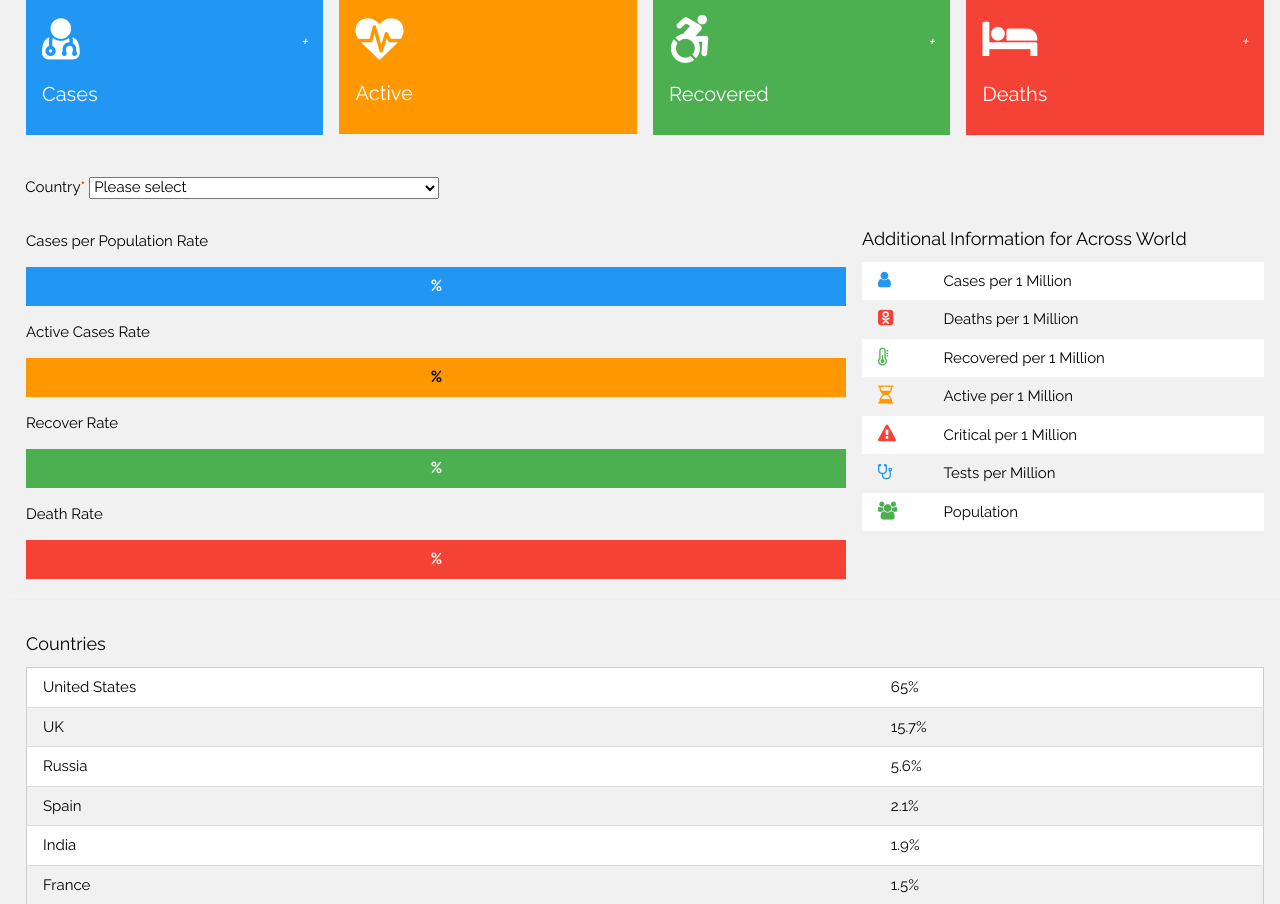
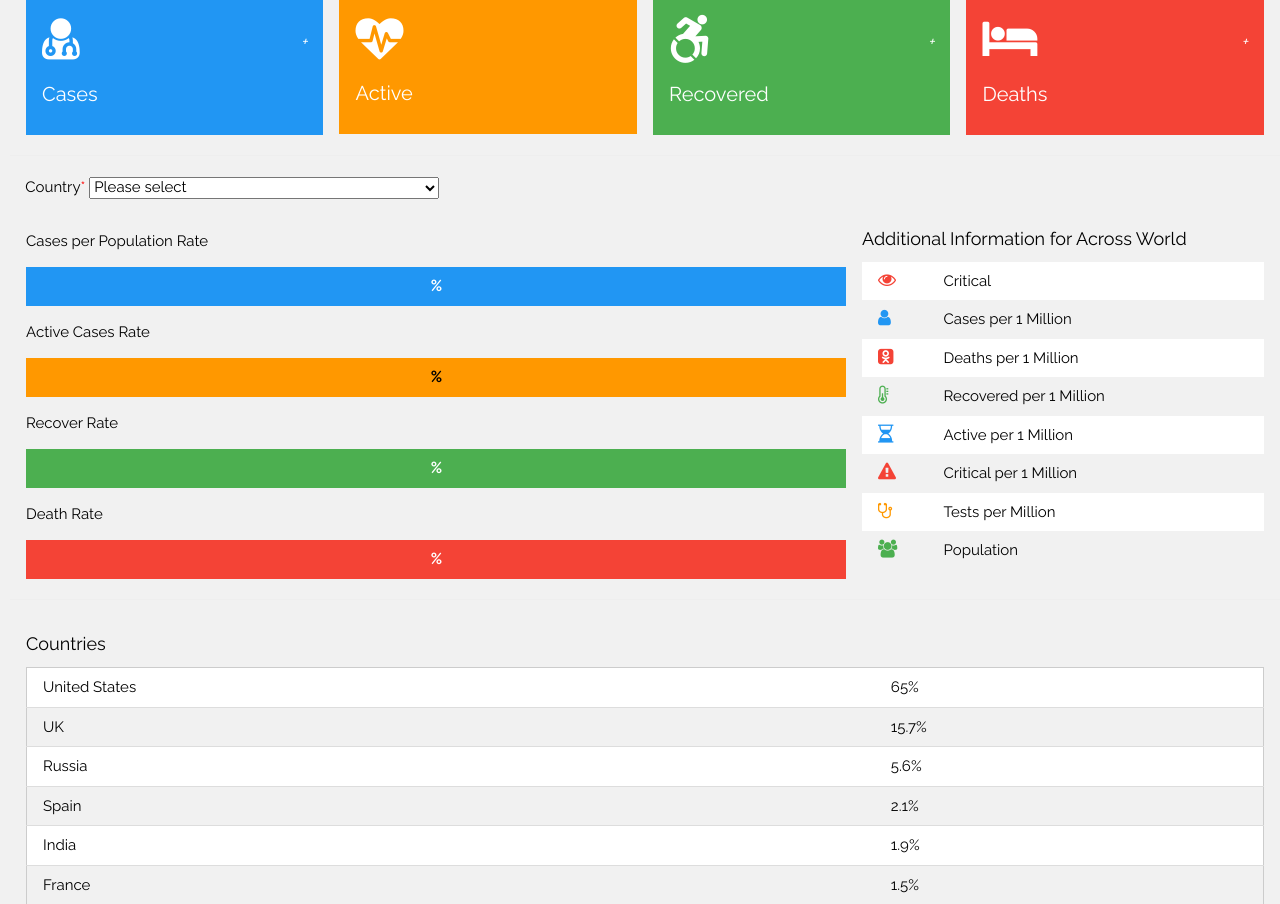
Before and after one commit to ksranjith786/covid19, a Flask app: page /country in a window 1280 px wide. Shown: the part 140-1044 px from the top of the page. Run offline with Flask 2, Linux system fonts and the light colour scheme; data that the repository does not hold is empty.

Commit message:
added critical cases in additional info

```diff
--- a/templates/index.html
+++ b/templates/index.html
@@ -382,6 +382,11 @@
                     <h5>Additional Information for {{countryName}}</h5>
                     <table class="w3-table w3-striped w3-white">
                         <tr>
+                            <td><i class="fa fa-eye w3-text-red w3-large"></i></td>
+                            <td>Critical</td>
+                            <td><i>{{critical}}</i></td>
+                        </tr>
+                        <tr>
                             <td><i class="fa fa-user w3-text-blue w3-large"></i></td>
                             <td>Cases per 1 Million</td>
                             <td><i>{{casesPerOneMillion}}</i></td>
@@ -397,7 +402,7 @@
                             <td><i>{{recoveredPerOneMillion}}</i></td>
                         </tr>
                         <tr>
-                            <td><i class="	fa fa-hourglass-half w3-text-orange w3-large"></i></td>
+                            <td><i class="	fa fa-hourglass-half w3-text-blue w3-large"></i></td>
                             <td>Active per 1 Million</td>
                             <td><i>{{activePerOneMillion}}</i></td>
                         </tr>
@@ -407,7 +412,7 @@
                             <td><i>{{criticalPerOneMillion}}</i></td>
                         </tr>
                         <tr>
-                            <td><i class="fa fa-stethoscope w3-text-blue w3-large"></i></td>
+                            <td><i class="fa fa-stethoscope w3-text-orange w3-large"></i></td>
                             <td>Tests per Million</td>
                             <td><i>{{testsPerOneMillion}}</i></td>
                         </tr>
```
